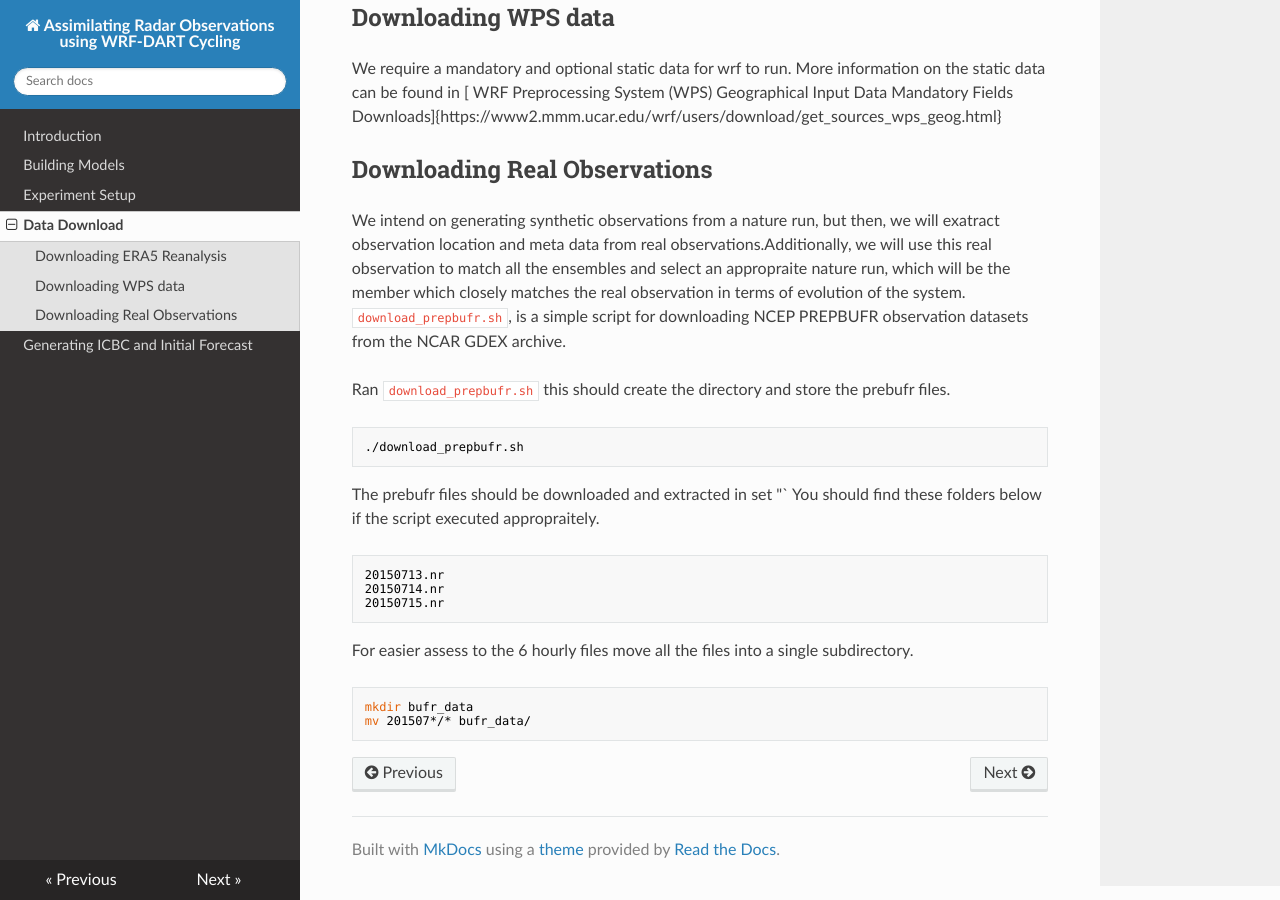
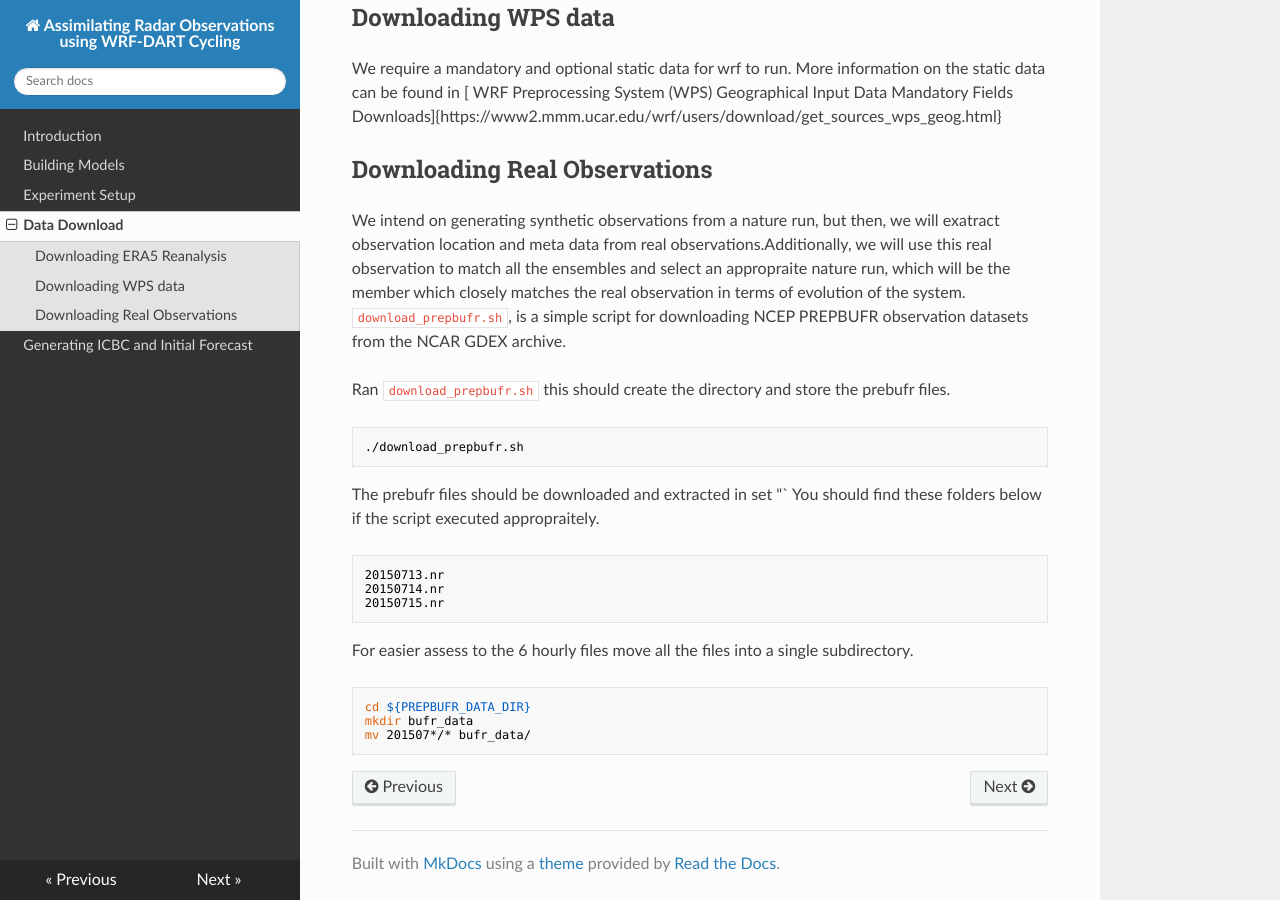
Before and after one commit to stephen-asare/WRF-DART-CYCLING, an MkDocs documentation site: the page built from docs/data_download.md, in a window 1280 px wide and 900 px high, scrolled down 727 px. Built offline with MkDocs 1.6.1, drawn with Linux system fonts in a browser that asks for light colours; nearby versions of some CDN libraries.

Commit message:
update download script for prebufr file

````diff
--- a/docs/data_download.md
+++ b/docs/data_download.md
@@ -40,6 +40,7 @@ You should find these folders below if the script executed appropraitely.
 ```
 For easier assess to the 6 hourly files move all the files into a single subdirectory.
 ```
+cd ${PREPBUFR_DATA_DIR}
 mkdir bufr_data
 mv 201507*/* bufr_data/
 ```
````
